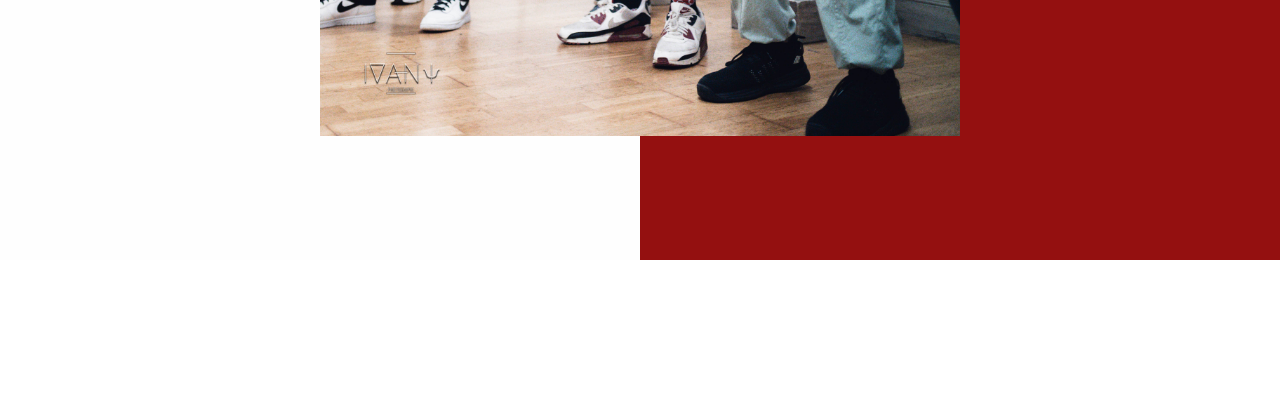
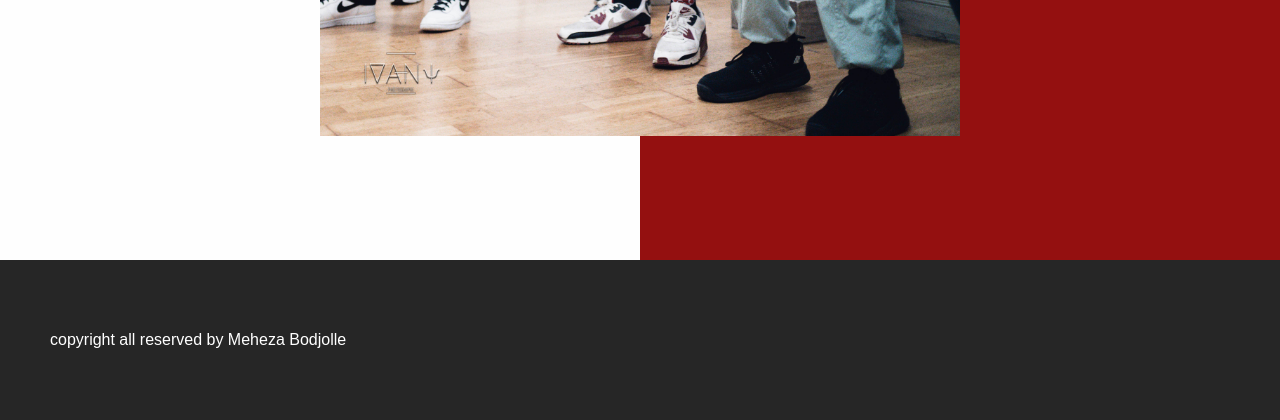
Before and after one commit to michael-bodjolle/La_Fabrique, a PHP site: page /accueil.html in a window 1280 px wide. Shown: the part 1853-2273 px from the top of the page. Before the commit the page ends 2113 px from the top, so only its background shows below. Run offline with PHP 8.4, Linux system fonts and the light colour scheme.

Commit message:
footerandcss

```diff
--- a/accueil.html
+++ b/accueil.html
@@ -8,9 +8,9 @@
 </head>
 <body>
 
-
+   <header>
     <div id="header"></div>
-
+</header>
     <!-- Reste du contenu de votre page -->
 
 
@@ -37,7 +37,7 @@
 
 
 <footer>
-
+    <div id="footer"></div>
 </footer>
    <script src="https://code.jquery.com/jquery-3.6.0.min.js"></script>
    <script src="script.js"></script>
--- /dev/null
+++ b/footer.html
@@ -0,0 +1,10 @@
+<div class="botom">
+
+<!-- <img src="" alt="" srcset="" width="100px">
+<img src="" alt="" srcset="" width="100px"> -->
+
+
+copyright all reserved by Meheza Bodjolle
+
+
+</div>
--- a/script.js
+++ b/script.js
@@ -22,6 +22,7 @@
 $(function() {
     // Charger le contenu du header
     $("#header").load("header.html", function(e) {
+    $("#footer").load("footer.html");
 
 
     // Gestion du menu burger
--- a/style.css
+++ b/style.css
@@ -1,7 +1,3 @@
-/* html, body {
-  width: 100%;
-} */
-
 * {
   margin: 0;
   padding: 0;
@@ -9,9 +5,11 @@
   font-family: Arial;
   scroll-behavior: smooth;
 }
-main {
+/* main {
   width: 100%;
-}
+} */
+
+/* MENU-NAVBAR */
 #header {
     background-color:#262626;
     position: fixed;
@@ -39,9 +37,6 @@ a {
 
   min-height: 0px;
   display: flex;
-
-
-
   justify-content: center;
   justify-content: space-between;
   align-items: center;
@@ -103,6 +98,8 @@ a {
 
 
     } */
+
+    /* IMGAGE_LOGO */
 #containlogo{
   background-image: url("images/la fab logo couverture.PNG");
   background-size: cover;
@@ -115,7 +112,7 @@ a {
 
 }
 
-
+/* MAIN-CONTENT */
 #content{
   /* background-color: #EEF2F9; */
   background: linear-gradient(to right, #fefefe 50%, #941010 50%);
@@ -138,6 +135,30 @@ a {
   padding: 15vh;
 
 } */
+
+.imgone{
+  width: 50vw;
+
+}
+
+
+#footer{
+background-color:#262626;
+
+/* top: 0; */
+width: 100%;
+}
+
+.botom{
+  color: white;
+  display: flex;
+  /* justify-content: center; */
+  justify-content: space-between;
+  align-items: center;
+  padding:0 50px;
+  height: 20vh;
+}
+
 @media (max-width:768px) {
   .hamburger {
     display: block;
@@ -188,9 +209,3 @@ a {
 
 
 }
-
-.imgone{
-  width: 50vw;
-
-
-}
```
Also changed, not shown: tarifs.css (added, +33 -0 lines), tarifs.html (+4 -4 lines), images/Instagram_New_icon-icons.com_69008.png (added), images/facebook.png (added), images/facebook_social_13333.png (added), images/intagram.png (added).
